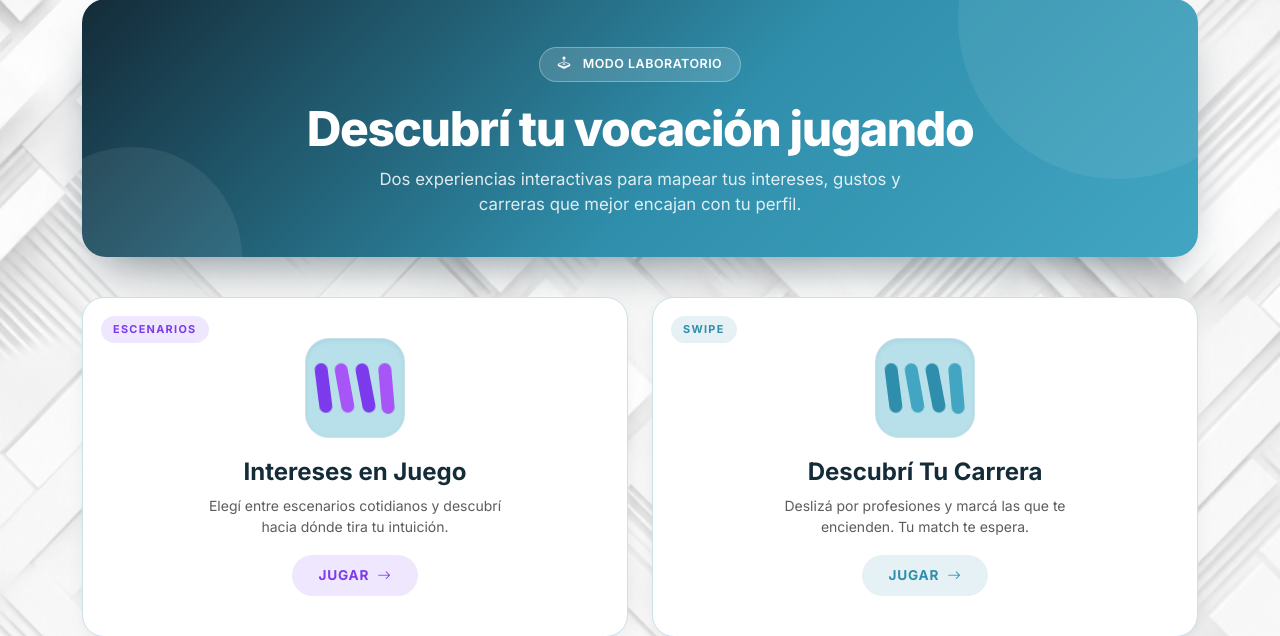
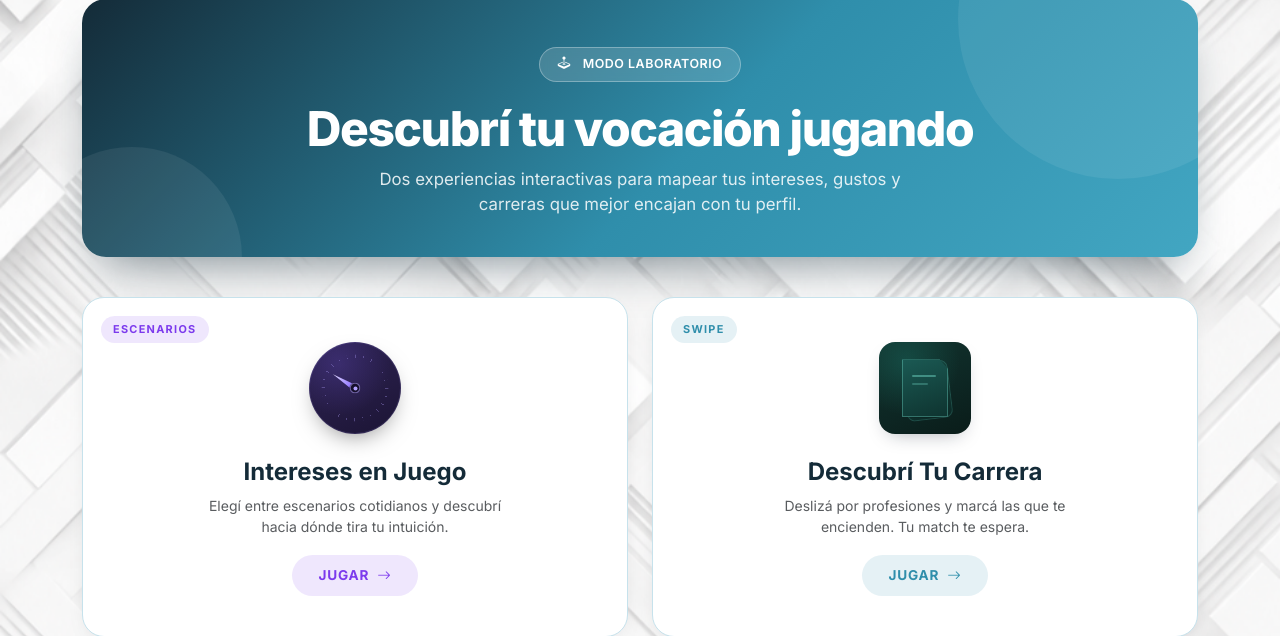
Before and after one commit to faabru/Futuro-360, a Flask app: template templates/juego.html in a window 1280 px wide. Shown: the part 191-827 px from the top of the page. Run offline with Flask 3, Linux system fonts and the light colour scheme; the template is opened without the code that fills it, so the values that code supplies are empty; parts of the project's set-up code (start-up, migrations or seed data) failed here and were passed over; some libraries are stand-ins or nearby versions.

Commit message:
feat: íconos CSS animados en las tarjetas de selección de juego
Intereses en Juego usa una brújula en CSS puro (aguja clip-path con ticks
conic-gradient; al hover apunta al norte con glow). Descubrí Tu Carrera
usa tarjetas swipe (al hover la carta frontal se desliza y aparece el
check de match). Se eliminó el loader de barras anterior.

```diff
--- a/templates/juego.html
+++ b/templates/juego.html
@@ -91,34 +91,213 @@
         transition: transform 0.4s cubic-bezier(0.34, 1.56, 0.64, 1);
     }
     .game-select-card:hover .game-emoji { transform: scale(1.12) rotate(-6deg); }
-    /* Loader animado de barras (reemplaza al emoji de cada tarjeta) */
-    .game-loader {
+
+    /* ============================================================
+       ICON 1 — "Intuition Compass" (Intereses en Juego)
+       Brújula en CSS puro: aguja con clip-path, ticks con
+       conic-gradient; al pasar el mouse la aguja apunta al norte.
+    ============================================================ */
+    .compass-wrap {
         width: 100px;
         height: 100px;
         display: flex;
+        align-items: center;
         justify-content: center;
-        align-items: center;
-        gap: 8px;
         margin-bottom: 20px;
-        background: var(--hover-bg);
-        border: 1px solid var(--card-border);
-        border-radius: 24px;
-        box-shadow: inset 0 2px 10px -6px rgba(16, 24, 40, 0.25);
+        cursor: pointer;
         transition: transform 0.4s cubic-bezier(0.34, 1.56, 0.64, 1);
     }
-    .game-select-card:hover .game-loader { transform: scale(1.1) rotate(-4deg); }
-    .game-loader .gl-bar {
-        width: 13px;
-        height: 50px;
-        border-radius: 7px;
-        animation: glLoading 1s infinite cubic-bezier(0.68, -0.55, 0.27, 1.55);
+    .game-select-card:hover .compass-wrap { transform: scale(1.08) rotate(-4deg); }
+    .compass-btn {
+        position: relative;
+        width: 92px;
+        height: 92px;
+        border-radius: 50%;
+        background:
+            radial-gradient(circle at 32% 24%, rgba(133, 102, 255, 0.20), transparent 55%),
+            linear-gradient(155deg, #2b2150 0%, #241b42 60%, #1b1434 100%);
+        box-shadow: inset 0 0 0 1px rgba(179, 161, 255, 0.14), 0 10px 24px -10px rgba(0, 0, 0, 0.5);
+        transition: box-shadow 0.5s ease;
     }
-    @keyframes glLoading {
-        0% { height: 0; }
-        25% { height: 50px; }
-        50% { height: 50px; transform: rotate(-10deg); }
-        75% { height: 50px; transform: rotate(10deg); }
-        100% { height: 0; transform: rotate(0deg); }
+    .compass-ticks {
+        position: absolute;
+        inset: 11px;
+        border-radius: 50%;
+        background: repeating-conic-gradient(
+            rgba(179, 161, 255, 0.34) 0deg 1deg,
+            transparent 1deg 15deg
+        );
+        -webkit-mask: radial-gradient(circle, transparent 60%, black 61%, black 67%, transparent 68%);
+        mask: radial-gradient(circle, transparent 60%, black 61%, black 67%, transparent 68%);
+        transition: background 0.5s ease;
+    }
+    .compass-needle {
+        position: absolute;
+        top: 50%;
+        left: 50%;
+        width: 7px;
+        height: 52px;
+        transform: translate(-50%, -50%) rotate(-58deg);
+        transform-origin: 50% 50%;
+        clip-path: polygon(50% 0%, 100% 58%, 50% 48%, 0% 58%);
+        background: linear-gradient(180deg,
+            #e3dcff 0%, #8566ff 48%, #362c58 49%, #362c58 100%);
+        filter: drop-shadow(0 2px 2px rgba(0, 0, 0, 0.55));
+        transition: transform 0.7s cubic-bezier(.16, 1, .3, 1), filter 0.5s ease;
+    }
+    .compass-hub {
+        position: absolute;
+        top: 50%;
+        left: 50%;
+        transform: translate(-50%, -50%);
+        width: 11px;
+        height: 11px;
+        border-radius: 50%;
+        background: #150f2b;
+        box-shadow: inset 0 0 0 1.25px rgba(179, 161, 255, 0.55);
+    }
+    .compass-hub::after {
+        content: "";
+        position: absolute;
+        inset: 3.5px;
+        border-radius: 50%;
+        background: #b3a1ff;
+    }
+    .game-select-card:hover .compass-btn {
+        box-shadow:
+            inset 0 0 0 1px rgba(179, 161, 255, 0.3),
+            0 0 26px -2px rgba(133, 102, 255, 0.55),
+            0 10px 24px -10px rgba(0, 0, 0, 0.5);
+    }
+    .game-select-card:hover .compass-needle {
+        transform: translate(-50%, -50%) rotate(0deg);
+        filter: drop-shadow(0 0 7px rgba(133, 102, 255, 0.85));
+    }
+    .game-select-card:hover .compass-ticks {
+        background: repeating-conic-gradient(
+            rgba(179, 161, 255, 0.75) 0deg 1deg,
+            transparent 1deg 15deg
+        );
+    }
+    .game-select-card:active .compass-wrap {
+        transform: scale(0.94);
+    }
+
+    /* ============================================================
+       ICON 2 — "Swipe Match" (Descubrí Tu Carrera)
+       Tarjetas en CSS puro: al pasar el mouse la carta frontal se
+       desliza y aparece el check de match en la trasera.
+    ============================================================ */
+    .swipe-wrap {
+        width: 100px;
+        height: 100px;
+        display: flex;
+        align-items: center;
+        justify-content: center;
+        margin-bottom: 20px;
+        cursor: pointer;
+        transition: transform 0.4s cubic-bezier(0.34, 1.56, 0.64, 1);
+    }
+    .game-select-card:hover .swipe-wrap { transform: scale(1.08); }
+    .swipe-btn {
+        position: relative;
+        width: 92px;
+        height: 92px;
+        border-radius: 24px;
+        background:
+            radial-gradient(circle at 30% 22%, rgba(43, 217, 195, 0.16), transparent 55%),
+            linear-gradient(155deg, #12342f 0%, #0d2623 60%, #0a1c19 100%);
+        box-shadow: inset 0 0 0 1px rgba(127, 240, 221, 0.1), 0 10px 24px -10px rgba(0, 0, 0, 0.5);
+        transition: box-shadow 0.5s ease;
+    }
+    .card-back {
+        position: absolute;
+        width: 46px;
+        height: 58px;
+        left: 50%;
+        top: 50%;
+        margin: -29px 0 0 -23px;
+        border-radius: 8px;
+        background: linear-gradient(160deg, #15463f, #0b2825);
+        box-shadow: inset 0 0 0 1px rgba(127, 240, 221, 0.16);
+        transform: rotate(-7deg) translate(2px, 3px);
+        transition: all 0.5s cubic-bezier(.16, 1, .3, 1);
+    }
+    .card-front {
+        position: absolute;
+        width: 46px;
+        height: 58px;
+        left: 50%;
+        top: 50%;
+        margin: -29px 0 0 -23px;
+        background: linear-gradient(160deg, #1b5a54, #0e332f);
+        box-shadow:
+            inset 0 0 0 1px rgba(127, 240, 221, 0.32),
+            0 8px 16px -8px rgba(0, 0, 0, 0.6);
+        clip-path: polygon(0 0, 82% 0, 100% 16%, 100% 100%, 0 100%);
+        transition: transform 0.55s cubic-bezier(.16, 1, .3, 1), opacity 0.5s ease;
+    }
+    .card-front::before,
+    .card-front::after {
+        content: "";
+        position: absolute;
+        left: 10px;
+        height: 2px;
+        border-radius: 2px;
+        background: rgba(127, 240, 221, 0.4);
+    }
+    .card-front::before { top: 16px; right: 12px; }
+    .card-front::after { top: 24px; right: 20px; background: rgba(127, 240, 221, 0.26); }
+    .check-badge {
+        position: absolute;
+        left: 50%;
+        top: 50%;
+        width: 30px;
+        height: 30px;
+        margin: -15px 0 0 -15px;
+        border-radius: 50%;
+        background: #2bd9c3;
+        opacity: 0;
+        transform: scale(0.5);
+        transition: all 0.5s cubic-bezier(.16, 1, .3, 1);
+    }
+    .check-badge::after {
+        content: "";
+        position: absolute;
+        left: 8px;
+        top: 13px;
+        width: 10px;
+        height: 5px;
+        border-left: 2.5px solid #062420;
+        border-bottom: 2.5px solid #062420;
+        transform: rotate(-45deg);
+    }
+    .game-select-card:hover .swipe-btn {
+        box-shadow:
+            inset 0 0 0 1px rgba(127, 240, 221, 0.25),
+            0 0 26px -2px rgba(43, 217, 195, 0.5),
+            0 10px 24px -10px rgba(0, 0, 0, 0.5);
+    }
+    .game-select-card:hover .card-front {
+        transform: translate(26px, -10px) rotate(16deg);
+        opacity: 0;
+    }
+    .game-select-card:hover .card-back {
+        transform: rotate(0deg) translate(0, 0);
+        box-shadow: inset 0 0 0 1px rgba(127, 240, 221, 0.3);
+    }
+    .game-select-card:hover .check-badge {
+        opacity: 1;
+        transform: scale(1);
+        box-shadow: 0 0 18px -2px rgba(43, 217, 195, 0.7);
+    }
+    .game-select-card:active .swipe-wrap {
+        transform: scale(0.94);
+    }
+    @media (prefers-reduced-motion: reduce) {
+        .compass-needle, .card-front, .card-back, .check-badge, .compass-ticks {
+            transition: none !important;
+        }
     }
     .game-select-card .play-chip {
         display: inline-flex;
@@ -697,11 +876,12 @@
         <div class="col-md-6">
             <div class="game-select-card" onclick="selectGame('interests')" role="button">
                 <span class="game-tag" style="background:rgba(124,58,237,0.12);color:#7c3aed;">Escenarios</span>
-                <div class="game-loader">
-                    <span class="gl-bar" style="background:#7c3aed;"></span>
-                    <span class="gl-bar" style="background:#a855f7;animation-delay:.12s;"></span>
-                    <span class="gl-bar" style="background:#7c3aed;animation-delay:.24s;"></span>
-                    <span class="gl-bar" style="background:#a855f7;animation-delay:.36s;"></span>
+                <div class="compass-wrap">
+                    <div class="compass-btn">
+                        <div class="compass-ticks"></div>
+                        <div class="compass-needle"></div>
+                        <div class="compass-hub"></div>
+                    </div>
                 </div>
                 <h4 class="fw-bold mb-2">Intereses en Juego</h4>
                 <p class="text-muted small mb-0" style="max-width:300px;">Elegí entre escenarios cotidianos y descubrí hacia dónde tira tu intuición.</p>
@@ -713,11 +893,12 @@
         <div class="col-md-6">
             <div class="game-select-card" onclick="selectGame('discovery')" role="button">
                 <span class="game-tag" style="background:rgba(47,142,171,0.12);color:#2F8EAB;">Swipe</span>
-                <div class="game-loader">
-                    <span class="gl-bar" style="background:#2F8EAB;"></span>
-                    <span class="gl-bar" style="background:#42A6C2;animation-delay:.12s;"></span>
-                    <span class="gl-bar" style="background:#2F8EAB;animation-delay:.24s;"></span>
-                    <span class="gl-bar" style="background:#42A6C2;animation-delay:.36s;"></span>
+                <div class="swipe-wrap">
+                    <div class="swipe-btn">
+                        <div class="card-back"></div>
+                        <div class="card-front"></div>
+                        <div class="check-badge"></div>
+                    </div>
                 </div>
                 <h4 class="fw-bold mb-2">Descubrí Tu Carrera</h4>
                 <p class="text-muted small mb-0" style="max-width:300px;">Deslizá por profesiones y marcá las que te encienden. Tu match te espera.</p>
```
